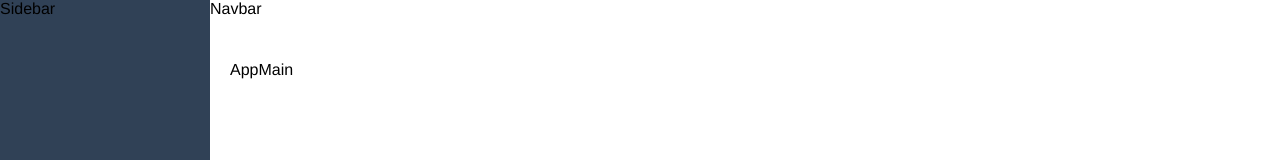
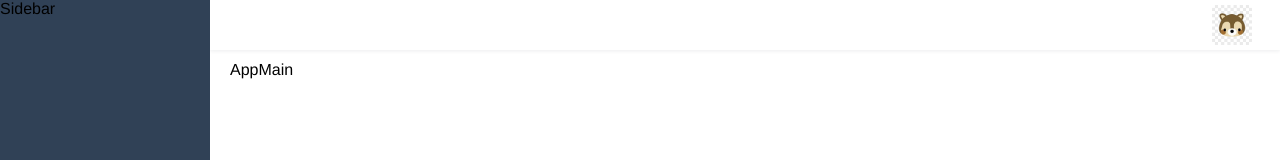
Before and after one commit to xf0417/mars-admin, a Vue app: page /#/login in a window 1280 px wide. Both pictures are taken after a click on the button "登录". Shown: the top 160 px of the page. Built offline with nearby package versions, Linux system fonts and the light colour scheme; data requests are answered from the project's data file.

Commit message:
rightlogo

```diff
--- a/src/layout/components/Navbar.vue
+++ b/src/layout/components/Navbar.vue
@@ -1,10 +1,61 @@
 <template>
-    <div class="">Navbar</div>
+    <div class="navbar">
+        <div class="right-menu">
+            <!-- 头像 -->
+            <el-dropdown class="avatar-container" trigger="click">
+                <div class="avatar-wrapper">
+                    <el-avatar shape="square" :size="40" :src="rightLogo">
+                        <i class="el-icon-s-tools"></i>
+                    </el-avatar>
+                </div>
+                <template #dropdown>
+                    <el-dropdown-menu class="user-dropdown">
+                        <router-link to="/">
+                            <el-dropdown-item>主页</el-dropdown-item>
+                        </router-link>
+                        <a target="_blank" href="#">
+                            <el-dropdown-item>课程主页</el-dropdown-item>
+                        </a>
+                        <el-dropdown-item divided>退出登录</el-dropdown-item>
+                    </el-dropdown-menu>
+                </template>
+            </el-dropdown>
+        </div>
+    </div>
 </template>
 
 <script setup>
-import {} from 'vue'
+import { } from 'vue'
+import rightLogo from '@/assets/rightLogo.png'
+
+
 </script>
 
 <style lang="scss" scoped>
+.navbar{
+    height: 50px;
+    overflow: hidden;
+    position: relative;
+    background-color: #fff;
+    box-shadow: 0 1px 4px rgba(0,21,41,.08);
+
+    .right-menu{
+        display: flex;
+        align-items: center;
+        float: right;
+        padding-right: 16px;
+
+        ::v-deep(.avatar-container){
+            cursor: pointer;
+            .avatar-wrapper {
+                margin-top: 5px;
+                position: relative;
+                .el-avatar {
+                    --el--avatar-background-color:none;
+                    margin-right: 12px;
+                }
+            }
+        }
+    }
+}
 </style>
--- a/src/store/getters.js
+++ b/src/store/getters.js
@@ -4,6 +4,7 @@ const getters = {
     token: state => state.user.token,
     hasUserInfo:state => {
         return JSON.stringify(state.user.userInfo) !== '{}'
-    }
+    },
+    userInfo: state => state.user.userInfo
 }
 export default getters
```
Also changed, not shown: src/assets/rightLogo.png (added).
